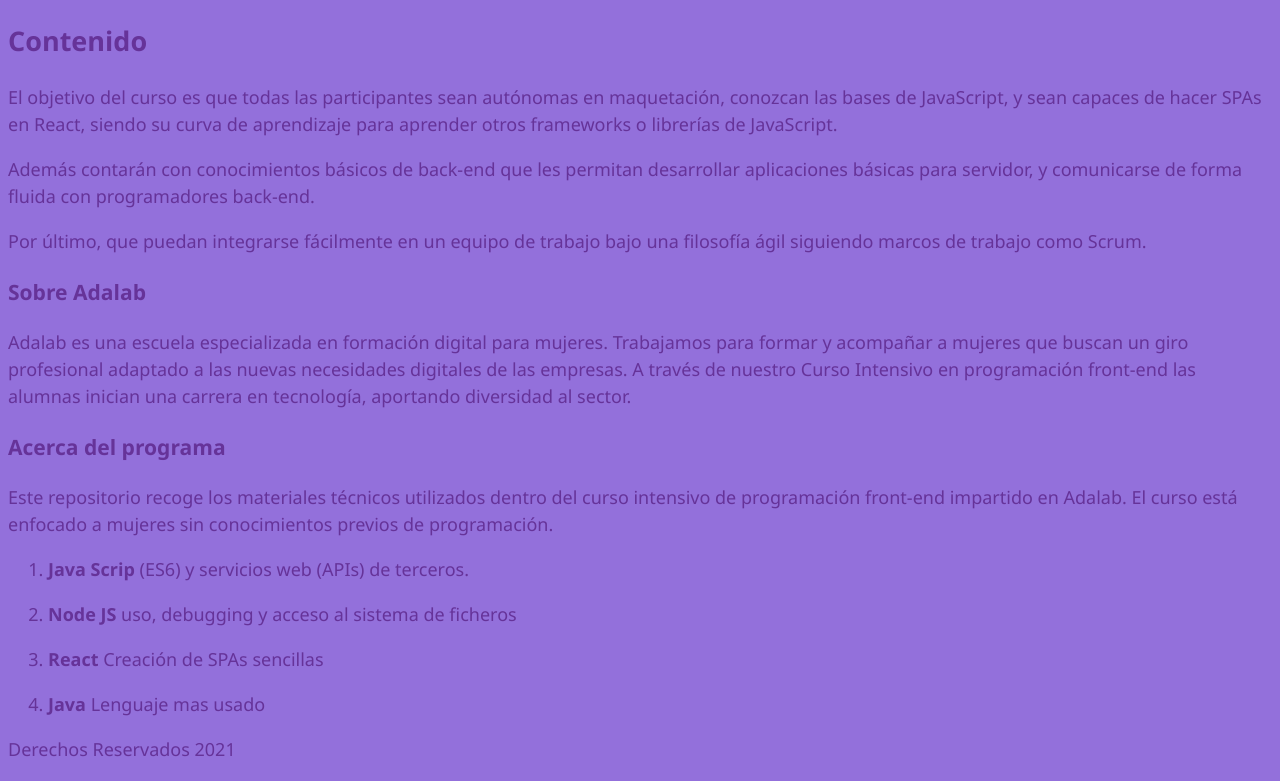
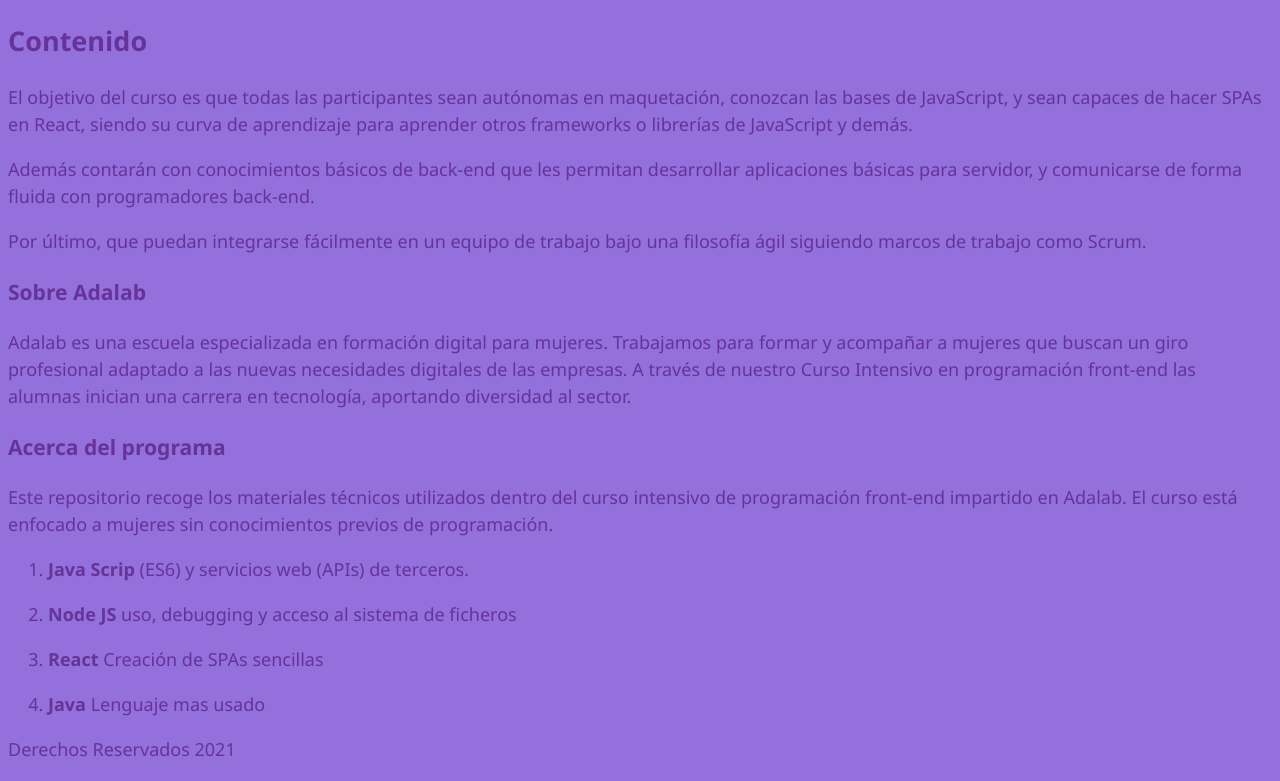
Before and after one commit to gabygilvargas/Ejercicios-Adalab, a plain HTML site: page modulo-1-leccion-02-ejercicio-04/index.html in a window 1280 px wide. Shown: the part 81-862 px from the top of the page. Drawn offline with Linux system fonts and the light colour scheme.

Commit message:
herencia2

```diff
--- a/modulo-1-leccion-02-ejercicio-04/index.html
+++ b/modulo-1-leccion-02-ejercicio-04/index.html
@@ -22,7 +22,7 @@
           El objetivo del curso es que todas las participantes sean autónomas en
           maquetación, conozcan las bases de JavaScript, y sean capaces de hacer
           SPAs en React, siendo su curva de aprendizaje para aprender otros
-          frameworks o librerías de JavaScript.
+          frameworks o librerías de JavaScript y demás.
         </p>
 
         <p>
```
